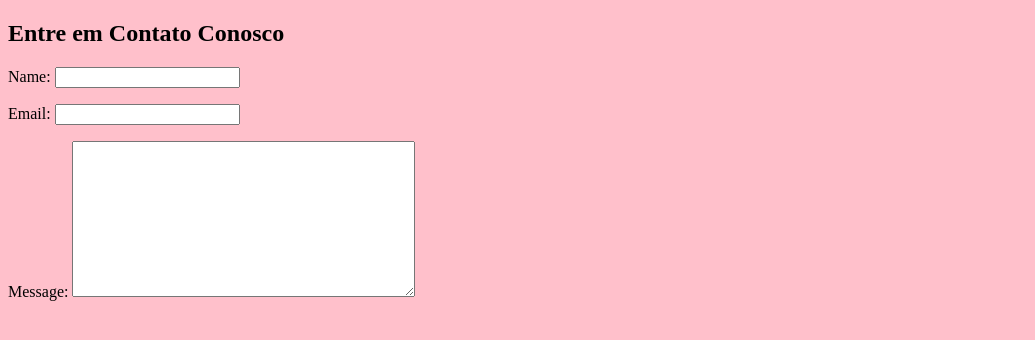
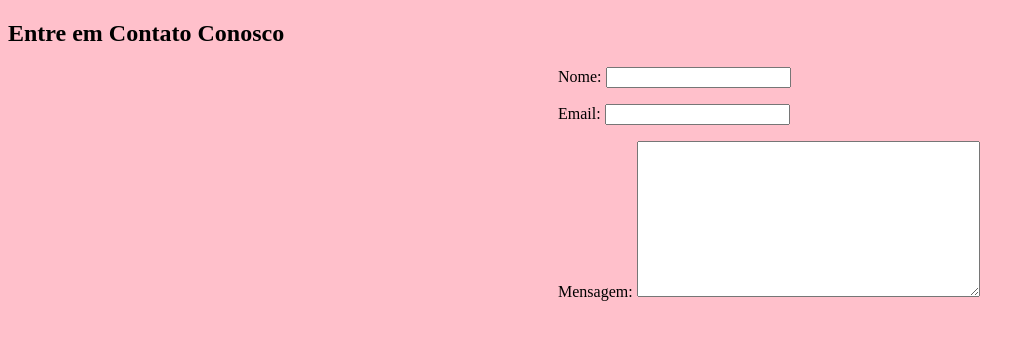
Before and after one commit to PedroNunesBH/sugar_house_app, a Django app: page /contato/ in a window 1280 px wide. Shown: the part 98-438 px from the top of the page, without its empty margins (0-1035 px from the left). Run offline with Django 5.2, Linux system fonts and the light colour scheme.

Commit message:
fix: add labels to contact form fields

```diff
--- a/confectionery/forms.py
+++ b/confectionery/forms.py
@@ -2,6 +2,6 @@ from django import forms
 
 
 class ContactForm(forms.Form):
-    name = forms.CharField(max_length=200)
-    email = forms.EmailField()
-    message = forms.CharField(widget=forms.Textarea)
+    name = forms.CharField(max_length=200, label="Nome")
+    email = forms.EmailField(label="Email")
+    message = forms.CharField(widget=forms.Textarea, label="Mensagem")
--- a/confectionery/templates/contact.html
+++ b/confectionery/templates/contact.html
@@ -1,4 +1,11 @@
 {% extends 'base.html' %}
+
+{% load static %}
+
+{% block styles %}
+    <link rel="stylesheet" type="text/css" href="{% static 'css/base.css' %}">
+    <link rel="stylesheet" type="text/css" href="{% static 'css/contact.css' %}">
+{% endblock %}
 
 {% block content %}
     <h2 class="h2-title">Entre em Contato Conosco</h2>
--- /dev/null
+++ b/static/css/contact.css
@@ -0,0 +1,3 @@
+.contact-form {
+    margin-left: 550px;
+}
```
